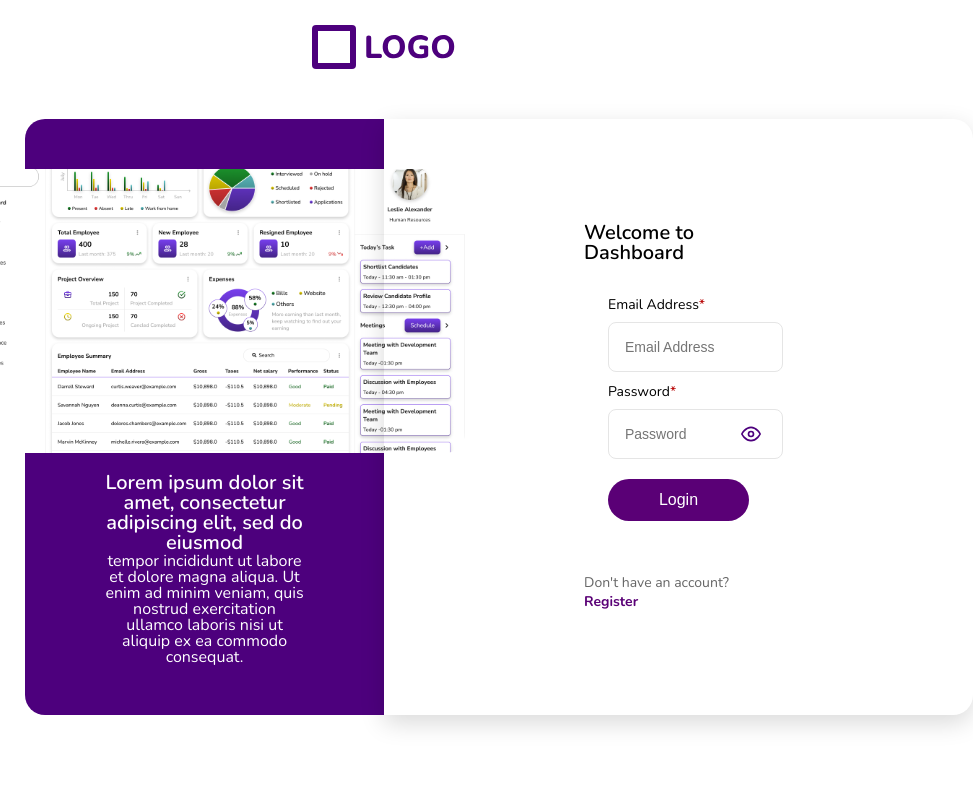
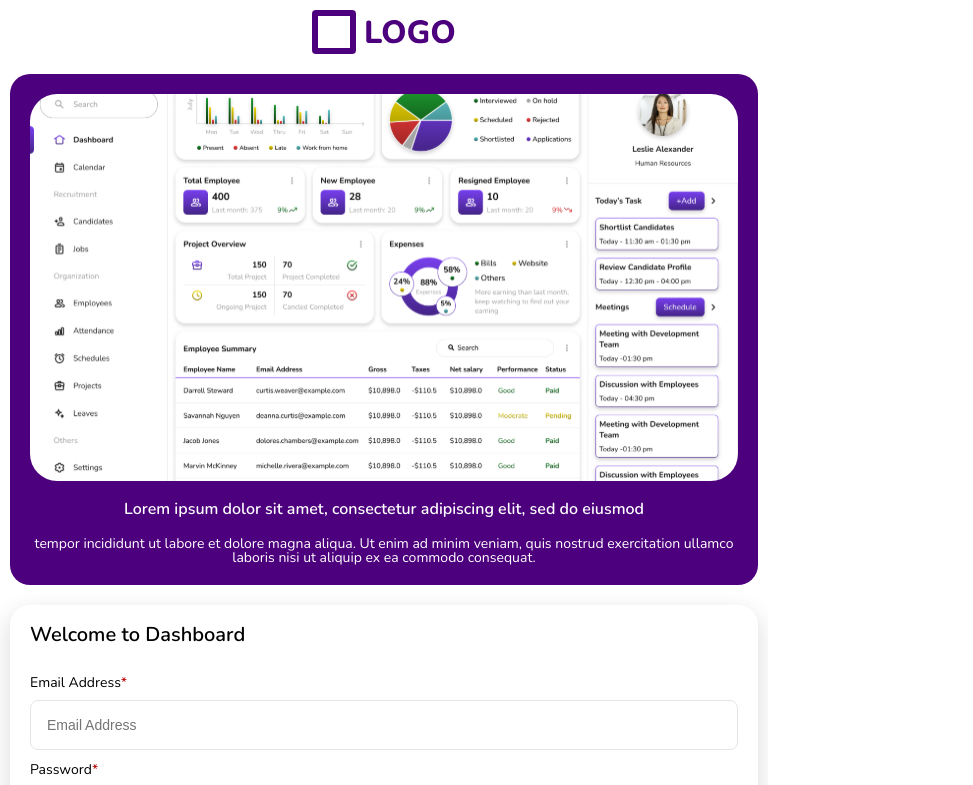
Before and after one commit to iaman8055/HRM, a React (Vite) app in the folder frontend/: page /login in a window 768 px wide. Shown: the top 785 px of the page, 973 px wide, since content can reach past the window. Built offline with nearby package versions, Linux system fonts and the light colour scheme.

Commit message:
fixes ui of the page

```diff
--- a/frontend/src/Component/Sidebar/Sidebar.css
+++ b/frontend/src/Component/Sidebar/Sidebar.css
@@ -1,52 +1,104 @@
-.sidebar-main{
+.sidebar-main {
   font-family: 'Nunito';
   width: 280px;
-    height: 100vh;
+  height: 750px;
   border: 1px solid #E5E5E5;
   box-shadow: 0 8px 24px rgba(0, 0, 0, 0.15);
-
+  background: #fff;
+  position: fixed;
+  left: 0;
+  top: 0;
+  transform: translateX(-100%);
+  transition: transform 0.3s ease-in-out;
+  z-index: 1000;
 }
 
-.logo-search{
+/* Show sidebar when open */
+.sidebar-main.open {
+  transform: translateX(0);
+}
+
+/* Header with close button */
+.sidebar-header {
+  display: flex;
+  justify-content: space-between;
+  align-items: center;
+  padding: 16px;
+}
+
+.close-btn {
+  background: none;
+  border: none;
+  cursor: pointer;
+  visibility: hidden;
+}
+
+/* Hamburger button */
+.hamburger {
+  display: none;
+  position: fixed;
+  top: 16px;
+  left: 16px;
+  z-index: 1100;
+  cursor: pointer;
+}
+
+/* Normal styling */
+.logo-search {
   padding: 20px;
-    width: full;
   display: flex;
   flex-direction: column;
-    gap: 40px;
+  gap: 20px;
 }
-.logo-search img{
+.logo-search img {
   width: 98px;
 }
-.logo-search input{
+.logo-search input {
   border: 1px solid #A4A4A4;
-    padding-top: 8px;
-    padding-bottom: 8px;
-    padding-right: 16px;
-    padding-left: 16px;
+  padding: 8px 16px;
   border-radius: 50px;
 }
 
-.navigation{
-    width: full;
+.navigation {
   padding: 20px;
   display: flex;
   flex-direction: column;
   gap: 10px;
 }
-
-.navigation .heading{
+.navigation .heading {
   color: #A4A4A4;
-    padding-top: 8px;
-    padding-bottom: 8px;
   font-weight: 500;
 }
-.navigation .side-nav{
+.navigation .side-nav {
   text-decoration: none;
   display: flex;
+  align-items: center;
   padding: 8px;
   gap: 16px;
+  cursor: pointer;
 }
-.navigation .side-nav .text{
+.navigation .side-nav .text {
   font-weight: 400;
   color: #121212;
 }
+
+/* Responsive */
+@media (min-width: 768px) {
+  .sidebar-main {
+    transform: translateX(0);
+    position: static;
+  }
+  .hamburger {
+    display: none;
+  }
+}
+
+@media (max-width: 767px) {
+  .hamburger {
+    display: block;
+  }
+
+.close-btn {
+  visibility: visible;
+}
+}
--- a/frontend/src/Component/Sidebar/Sidebar.jsx
+++ b/frontend/src/Component/Sidebar/Sidebar.jsx
@@ -1,61 +1,88 @@
-import React, { useState } from 'react'
-import { Link } from 'react-router-dom'
-import './Sidebar.css'
-import logo from '../../assets/images/Logo_Small.svg'
-import candidate from '../../assets/images/Candidate_Icon.svg'
-import Attendance from '../../assets/images/Attendance_Icon.svg'
-import leaves from '../../assets/images/leaves_Icon.svg'
-import logout from '../../assets/images/logout_Icon.svg'
-import LogoutPopup from '../popup/Logout/LogoutPopup'
+import React, { useState } from "react";
+import { Link } from "react-router-dom";
+import "./Sidebar.css";
+import logo from "../../assets/images/Logo_Small.svg";
+import candidate from "../../assets/images/Candidate_Icon.svg";
+import Attendance from "../../assets/images/Attendance_Icon.svg";
+import leaves from "../../assets/images/leaves_Icon.svg";
+import logout from "../../assets/images/logout_Icon.svg";
+import LogoutPopup from "../popup/Logout/LogoutPopup";
+import { Menu, X } from "lucide-react"; // For hamburger & close icons
 
 const Sidebar = () => {
   const [showLogout, setShowLogout] = useState(false);
+  const [isOpen, setIsOpen] = useState(false);
 
   const handleLogoutClick = () => {
     setShowLogout(true);
   };
 
+  return (
+    <>
+      {/* Hamburger Icon (Visible only on small screens) */}
+      <div className="hamburger" onClick={() => setIsOpen(true)}>
+        <Menu size={28} />
+      </div>
 
-  return (
-    <div className='sidebar-main'>
-      <div className='logo-search'>
+      {/* Sidebar */}
+      <div className={`sidebar-main ${isOpen ? "open" : ""}`}>
+        <div className="sidebar-header">
           <img src={logo} alt="Logo" />
-        <input type='text' placeholder='Search' />
+          <button className="close-btn" onClick={() => setIsOpen(false)}>
+            <X size={24} />
+          </button>
         </div>
-      <div className='navigation'>
-        <p className='heading'>Recruitment</p>
-        <Link to='/' className='side-nav'>
+
+        <div className="logo-search">
+          <input type="text" placeholder="Search" />
+        </div>
+
+        <div className="navigation">
+          <p className="heading">Recruitment</p>
+          <Link to="/" className="side-nav" onClick={() => setIsOpen(false)}>
             <img src={candidate} alt="Candidates" />
-          <p className='text'>Candidates</p>
+            <p className="text">Candidates</p>
           </Link>
 
-        <p className='heading'>Organisation</p>
-        <Link to='/employees' className='side-nav'>
+          <p className="heading">Organisation</p>
+          <Link
+            to="/employees"
+            className="side-nav"
+            onClick={() => setIsOpen(false)}
+          >
             <img src={candidate} alt="Employees" />
-          <p className='text'>Employees</p>
+            <p className="text">Employees</p>
           </Link>
-        <Link to='/attendance' className='side-nav'>
+          <Link
+            to="/attendance"
+            className="side-nav"
+            onClick={() => setIsOpen(false)}
+          >
             <img src={Attendance} alt="Attendance" />
-          <p className='text'>Attendance</p>
+            <p className="text">Attendance</p>
           </Link>
-        <Link to='/leaves' className='side-nav'>
+          <Link
+            to="/leaves"
+            className="side-nav"
+            onClick={() => setIsOpen(false)}
+          >
             <img src={leaves} alt="Leaves" />
-          <p className='text'>Leaves</p>
+            <p className="text">Leaves</p>
           </Link>
 
-        <p className='heading'>Others</p>
-        <div className='side-nav' onClick={handleLogoutClick}>
+          <p className="heading">Others</p>
+          <div className="side-nav" onClick={handleLogoutClick}>
             <img src={logout} alt="Logout" />
-          <p className='text'>Logout</p>
+            <p className="text">Logout</p>
           </div>
         </div>
-            {showLogout && <LogoutPopup
-            onClose={()=>{setShowLogout(false)}}
+      </div>
 
-             />}
+      {showLogout && (
+        <LogoutPopup onClose={() => setShowLogout(false)} />
+      )}
+    </>
+  );
+};
 
-    </div>
-  )
-}
-
-export default Sidebar
+export default Sidebar;
--- a/frontend/src/Component/Topbar/Topbar.css
+++ b/frontend/src/Component/Topbar/Topbar.css
@@ -6,19 +6,19 @@
 .main-content-topbar {
   display: flex;
   justify-content: space-between;
-  align-items: center; /* Vertically center left & right */
+  align-items: center;
   margin: 20px;
 }
 
 .left {
   font-size: 20px;
   font-weight: 600;
-  margin: 0;            /* removes default paragraph margin */
-  line-height: 1;       /* keep vertical space tight */
+  margin: 0;
+  line-height: 1;
 }
 
 .right {
   display: flex;
-  align-items: center;  /* Vertically center icons */
+  align-items: center;
   gap: 16px;
 }
--- a/frontend/src/pages/Candidate/Candidate.css
+++ b/frontend/src/pages/Candidate/Candidate.css
@@ -60,7 +60,6 @@
   background-color: #ffffff;
   border-radius: 20px 20px 0 0;
   border-collapse: collapse;
-  overflow: hidden;
 }
 .table-header-can {
   background-color: #4d007d;
@@ -153,5 +152,4 @@
   box-shadow: 0 1px 3px 0 rgba(0, 0, 0, 0.1);
   padding-bottom: 24px;
   min-height: 65vh;
-  overflow: visible;
 }
--- a/frontend/src/pages/LogIn/Login.css
+++ b/frontend/src/pages/LogIn/Login.css
@@ -138,3 +138,90 @@
 .required{
     color: #B70000;
 }
+
+@media screen and (max-width: 1200px) {
+  .main-content-login .left {
+    width: 60% !important;
+  }
+
+  .right-panel {
+    padding: 20px !important;
+    width: 40% !important;
+    border-radius: 20px !important;
+  }
+
+  .main-content-login .left .left-main {
+    padding: 20px !important;
+  }
+
+  .left img {
+    width: 100%;
+  }
+
+}
+
+
+@media screen and (max-width: 768px) {
+  .main-content-login {
+    flex-direction: column;
+    gap: 20px;
+  }
+
+  .main {
+    margin: 0px !important;
+    padding: 10px;
+    gap: 20px !important;
+  }
+  .main-content-login .left {
+    width: 100% !important;
+  }
+
+  .main-content-login .left .left-main {
+    padding: 20px !important;
+  }
+
+  .left-main  img {
+    width: 100%;
+  }
+
+  .main-content-login .left {
+    border-radius: 20px !important;
+  }
+
+  .main-content-login .left .left-content {
+    gap: 20px;
+  }
+
+  .main-content-login .left .left-content .heading {
+    font-size: 16px !important;
+    font-weight: 600 !important;
+  }
+
+  .main-content-login .left .left-content .sub {
+    font-size: 14px !important;
+  }
+
+  .right-panel {
+    padding: 20px !important;
+    width: unset !important;
+  }
+
+  .right-panel form {
+    padding: 20px 0px;
+  }
+
+  .form-group {
+    display: flex !important;
+    flex-direction: column !important;
+  }
+
+  .form-group input {
+    width: auto !important;
+  }
+
+  .form-group .eye-icon {
+    right: 5% !important;
+    top: 54% !important;
+  }
+
+}
--- a/frontend/src/pages/SignUp/Signup.css
+++ b/frontend/src/pages/SignUp/Signup.css
@@ -58,10 +58,11 @@
 
 }
 
-.right-panel {
+.right-panel-signup {
             padding-left: 200px;
             padding-right: 200px;
             width: 50%;
+            padding: 30px;
             border: 1px #E5E5E5;
             border-top-right-radius: 20px;
             border-bottom-right-radius: 20px;
@@ -138,3 +139,90 @@
 .required{
     color: #B70000;
 }
+
+@media screen and (max-width: 1200px) {
+  .main-content-signup .left {
+    width: 60% !important;
+  }
+
+  .right-panel {
+    padding: 20px !important;
+    width: 40% !important;
+    border-radius: 20px !important;
+  }
+
+  .main-content-signup .left .left-main {
+    padding: 20px !important;
+  }
+
+  .left img {
+    width: 100%;
+  }
+
+}
+
+
+@media screen and (max-width: 768px) {
+  .main-content-signup {
+    flex-direction: column;
+    gap: 20px;
+  }
+
+  .main {
+    margin: 0px !important;
+    padding: 10px;
+    gap: 20px !important;
+  }
+  .main-content-signup .left {
+    width: 100% !important;
+  }
+
+  .main-content-signup .left .left-main {
+    padding: 20px !important;
+  }
+
+  .left-main  img {
+    width: 100%;
+  }
+
+  .main-content-signup .left {
+    border-radius: 20px !important;
+  }
+
+  .main-content-signup .left .left-content {
+    gap: 20px;
+  }
+
+  .main-content-signup .left .left-content .heading {
+    font-size: 16px !important;
+    font-weight: 600 !important;
+  }
+
+  .main-content-signup .left .left-content .sub {
+    font-size: 14px !important;
+  }
+
+  .right-panel {
+    padding: 20px !important;
+    width: unset !important;
+  }
+
+  .right-panel form {
+    padding: 20px 0px;
+  }
+
+  .form-group {
+    display: flex !important;
+    flex-direction: column !important;
+  }
+
+  .form-group input {
+    width: auto !important;
+  }
+
+  .form-group .eye-icon {
+    right: 5% !important;
+    top: 54% !important;
+  }
+
+}
--- a/frontend/src/pages/SignUp/Signup.jsx
+++ b/frontend/src/pages/SignUp/Signup.jsx
@@ -86,7 +86,7 @@ const Signup = () => {
           </div>
         </div>
 
-        <div className="right-panel">
+        <div className="right-panel-signup">
           <h2>Welcome to Dashboard</h2>
 
           <form onSubmit={handleSubmit}>
```
Also changed, not shown: frontend/src/Component/popup/Logout/LogoutPopup.css (line endings or trailing spaces). Lines whose indentation alone changed are shown as unchanged.
